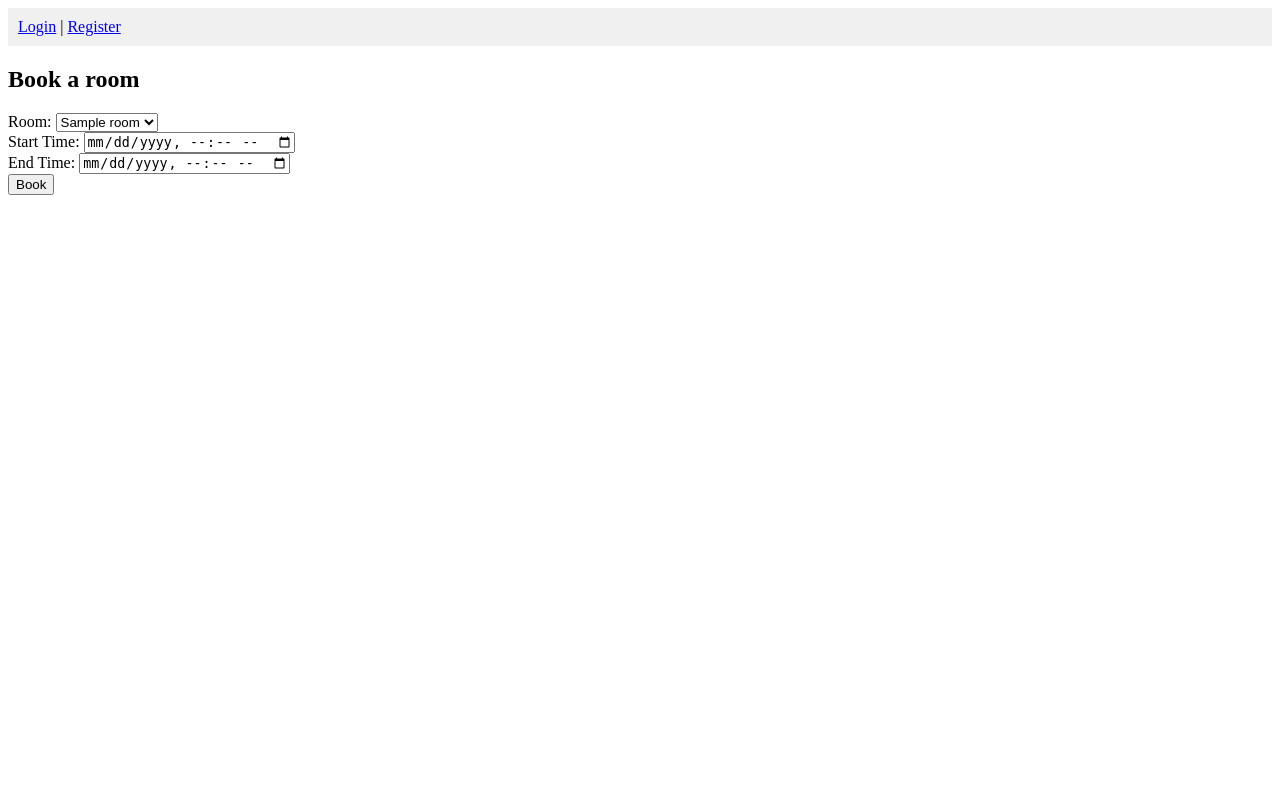
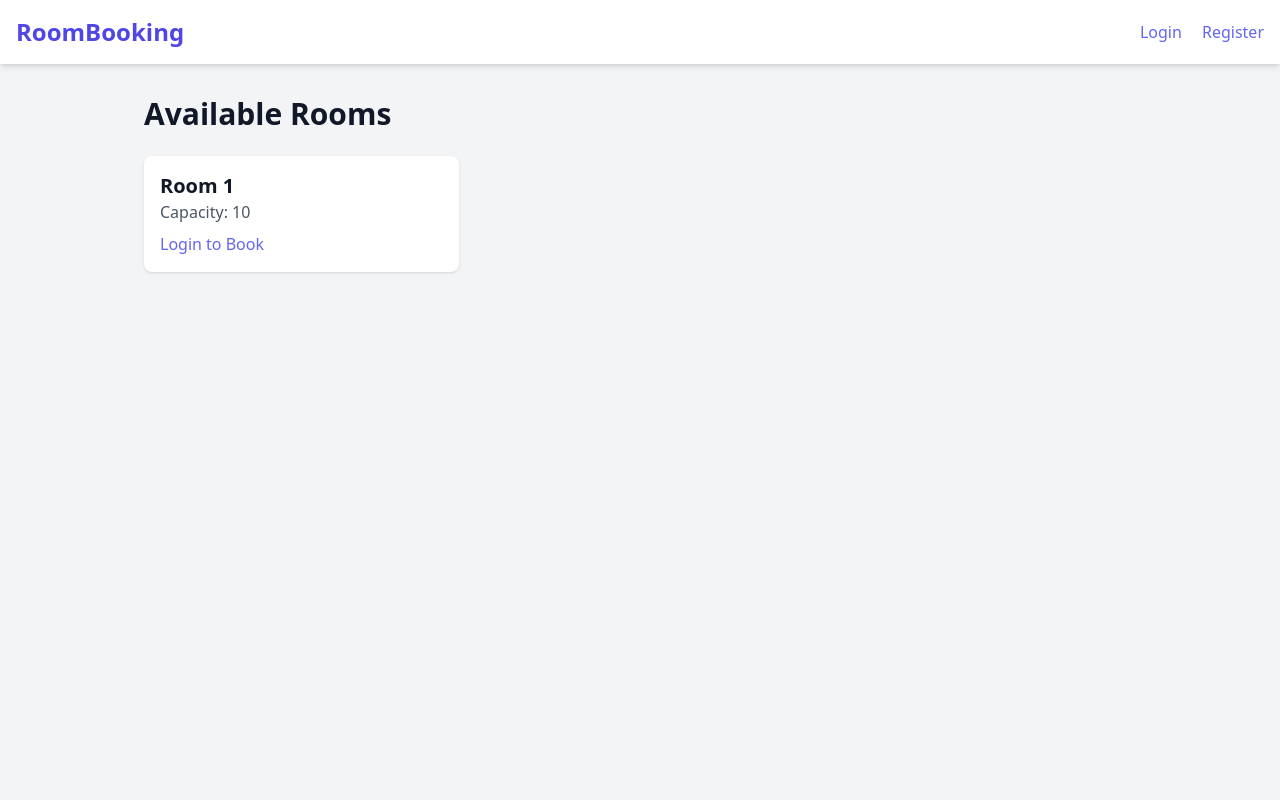
Before and after one commit to kajuliaa/student-room-booking-management-service, a Flask app: page / in a window 1280 px wide. Run offline with Flask 3, Linux system fonts and the light colour scheme; tables that the repository leaves empty hold one stand-in row (values such as "Sample post"); some libraries are stand-ins or nearby versions.

Commit message:
added navbar, adjusted UI

```diff
--- /dev/null
+++ b/templates/base.html
@@ -0,0 +1,33 @@
+<!-- templates/base.html -->
+<!DOCTYPE html>
+<html lang="en">
+<head>
+    <meta charset="UTF-8">
+    <title>{% block title %}Student Rooms{% endblock %}</title>
+    <script src="https://cdn.tailwindcss.com"></script>
+</head>
+<body class="bg-gray-100 text-gray-900 min-h-screen">
+
+    <!-- Navbar -->
+    <nav class="bg-white shadow-md">
+        <div class="max-w-7xl mx-auto px-4 py-4 flex justify-between items-center">
+            <a href="{{ url_for('home') }}" class="text-2xl font-semibold text-indigo-600">RoomBooking</a>
+            <div class="space-x-4">
+                {% if current_user.is_authenticated %}
+                    <span class="text-gray-700">Hello, {{ current_user.name }}</span>
+                    <a href="{{ url_for('logout') }}" class="text-indigo-500 hover:underline">Logout</a>
+                {% else %}
+                    <a href="{{ url_for('login') }}" class="text-indigo-500 hover:underline">Login</a>
+                    <a href="{{ url_for('register') }}" class="text-indigo-500 hover:underline">Register</a>
+                {% endif %}
+            </div>
+        </div>
+    </nav>
+
+    <!-- Page Content -->
+    <main class="max-w-5xl mx-auto py-8 px-4">
+        {% block content %}{% endblock %}
+    </main>
+
+</body>
+</html>
--- a/templates/index.html
+++ b/templates/index.html
@@ -1,47 +1,31 @@
-<!DOCTYPE html>
-<html>
-<head>
-    <title>Student Room Booking</title>
-</head>
-<body>
-   <!-- <h1>Available Rooms</h1>
-    <ul>
-        {% for room in rooms %}
-            <li>
-                <strong>{{ room.name }}</strong>:
-                {{ room.occupancy }}/{{ room.capacity }}
-                {% if room.occupancy < room.capacity %}
-                    <form method="post" action="/book/{{ room.id }}">
-                        <button type="submit">Book</button>
-                    </form>
-                {% else %}
-                    <span style="color:red;">Full</span>
-                {% endif %}
-            </li>
-        {% endfor %}
-    </ul>    -->
-    <div style="background-color: #f0f0f0; padding: 10px;">
+<!-- templates/index.html -->
+{% extends 'base.html' %}
+{% block title %}Available Rooms{% endblock %}
+{% block content %}
+<h2 class="text-3xl font-bold mb-6">Available Rooms</h2>
+<div class="grid md:grid-cols-3 gap-6">
+    {% for room in rooms %}
+    <div class="bg-white shadow rounded-lg p-4">
+        <h3 class="text-xl font-semibold">Room {{ room.id }}</h3>
+        <p class="text-gray-600 mb-2">Capacity: {{ room.capacity }}</p>
+
         {% if current_user.is_authenticated %}
-            Hello, {{ current_user.name }} |
-            <a href="{{ url_for('logout') }}">Logout</a>
+        <form method="POST" action="{{ url_for('book') }}" class="space-y-2">
+            <input type="hidden" name="room_id" value="{{ room.id }}">
+            <div>
+                <label class="block text-sm font-medium">Start</label>
+                <input type="datetime-local" name="start" class="w-full border rounded px-2 py-1" required>
+            </div>
+            <div>
+                <label class="block text-sm font-medium">End</label>
+                <input type="datetime-local" name="end" class="w-full border rounded px-2 py-1" required>
+            </div>
+            <button type="submit" class="w-full bg-indigo-500 text-white px-4 py-2 rounded hover:bg-indigo-600">Book</button>
+        </form>
         {% else %}
-            <a href="{{ url_for('login') }}">Login</a> |
-            <a href="{{ url_for('register') }}">Register</a>
+        <a href="{{ url_for('login') }}" class="text-indigo-500 hover:underline">Login to Book</a>
         {% endif %}
     </div>
-    <h2>Book a room</h2>
-    <form action = "/book", method ="POST">
-        <label for = 'room_id'>Room:</label>
-        <select name="room_id">
-            {% for room in rooms %}
-            <option value="{{room.id}}">{{room.name}}</option>
-            {% endfor %}
-        </select><br>
-        <label for="start">Start Time:</label>
-        <input type="datetime-local" name="start" required> <br>
-        <label for="end">End Time:</label>
-        <input type="datetime-local" name="end" required> <br>
-        <input type="submit" value="Book">
-    </form>
-</body>
-</html>
+    {% endfor %}
+</div>
+{% endblock %}
```
Also changed, not shown: templates/login.html (+18 -20 lines).
